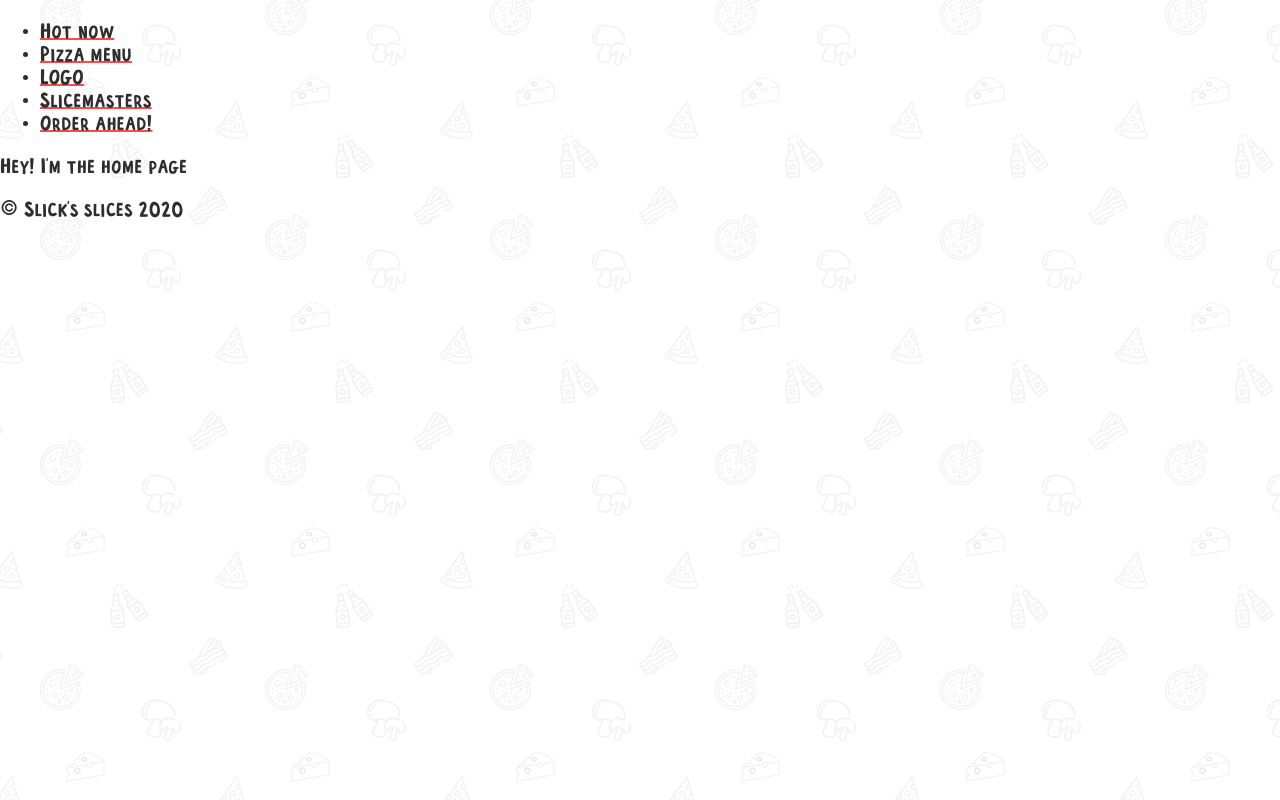
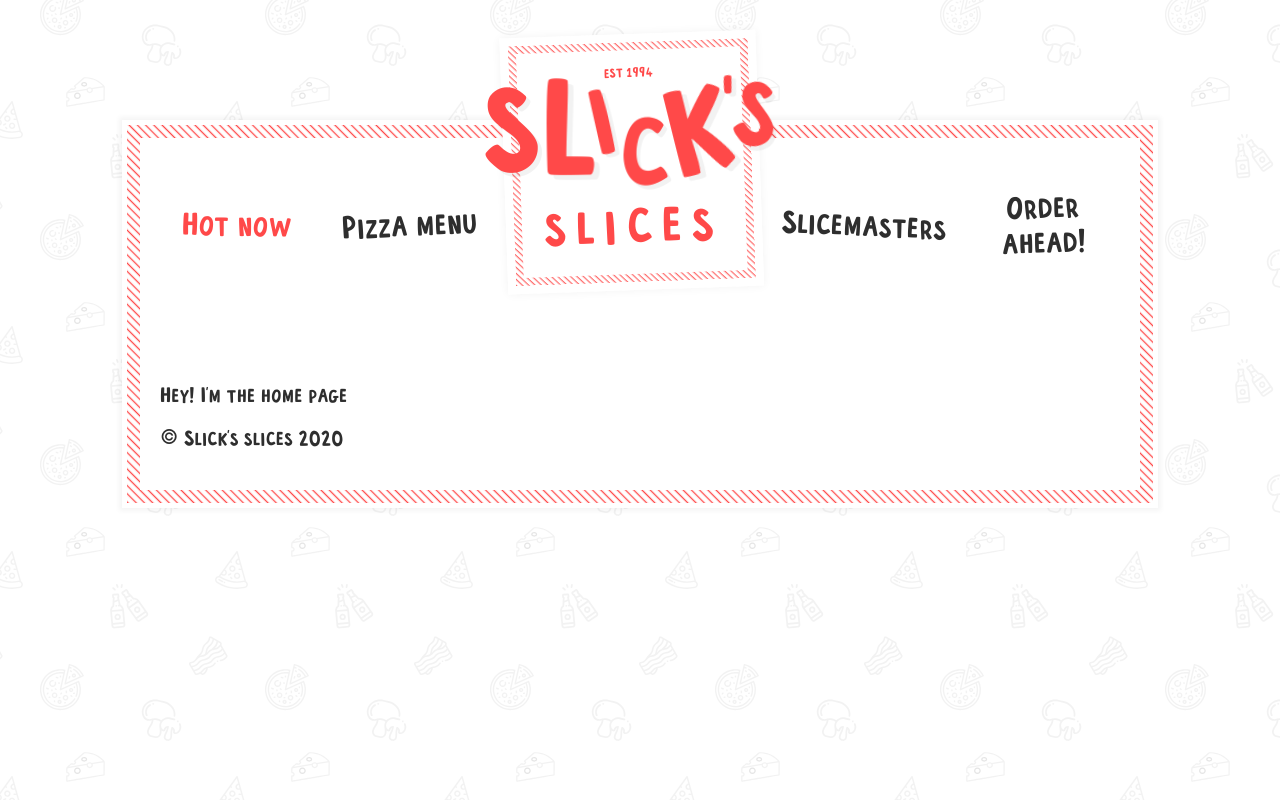
Before and after one commit to codeOfRobin/master-gatsby, a Gatsby site in the folder gatsby/: page / in a window 1280 px wide. Built offline with nearby package versions, Linux system fonts and the light colour scheme; Gatsby itself is replaced by a stand-in of ours.

Commit message:
Styling
Signed-off-by: Robin Malhotra <me@rmalhotra.com>

```diff
--- a/gatsby/src/components/Layout.js
+++ b/gatsby/src/components/Layout.js
@@ -1,18 +1,45 @@
 import React from 'react';
+import styled from 'styled-components';
 import Nav from './Nav';
 import Footer from './Footer';
 import 'normalize.css';
 import GlobalStyles from '../styles/GlobalStyles';
 import Typography from '../styles/Typography';
+import stripes from '../assets/images/stripes.svg';
+
+const SiteBorderStyles = styled.div`
+  max-width: 1000px;
+  margin: 12rem auto 4rem auto;
+  margin-top: clamp(2rem, 10vw, 12rem);
+  background: white url(${stripes});
+  background-size: 80em;
+  padding: 5px;
+  padding: clamp(5px, 1vw, 25px);
+  box-shadow: 0 0 5px 3px rgba(0, 0, 0, 0.044);
+  border: 5px solid white;
+  @media (max-width: 1100px) {
+    margin-left: 1.5rem;
+    margin-right: 1.5rem;
+  }
+`;
+
+const ContentStyles = styled.div`
+  background: white;
+  padding: 2rem;
+`;
 
 export default function Layout({ children }) {
   return (
-    <div>
+    <>
       <GlobalStyles />
       <Typography />
-      <Nav />
-      {children}
-      <Footer />
-    </div>
+      <SiteBorderStyles>
+        <ContentStyles>
+          <Nav />
+          {children}
+          <Footer />
+        </ContentStyles>
+      </SiteBorderStyles>
+    </>
   );
 }
--- /dev/null
+++ b/gatsby/src/components/Logo.js
@@ -0,0 +1,121 @@
+import React from 'react';
+import styled from 'styled-components';
+import stripes from '../assets/images/stripes.svg';
+
+const LogoStyles = styled.div`
+  /* This value controls the entire size of the logo*/
+  font-size: 6px;
+  font-size: clamp(1px, 0.65vw, 8px);
+  width: 30em;
+  height: 30em;
+  box-shadow: 0 0 10px rgba(0, 0, 0, 0.05);
+  margin: 0;
+  --borderSize: 1em;
+  background: white url(${stripes});
+  background-size: 150em;
+  border: var(--borderSize) solid white;
+  display: flex;
+  .inner {
+    margin: var(--borderSize);
+    flex: 1;
+    background: white;
+    display: grid;
+    grid-template-rows: 20% 1fr 1fr;
+    align-content: center;
+  }
+  .est {
+    font-size: 1.5em;
+    align-self: center;
+  }
+  h1 {
+    display: grid;
+    grid-template-rows: 8fr 2fr;
+    align-items: center;
+    margin: 0;
+    grid-row: 2 / span 2;
+    grid-gap: 2em;
+    transform: translateY(-0.7em);
+  }
+
+  .slices {
+    font-size: 3.2em;
+    letter-spacing: 0.2em;
+    transform: translateY(-0.15em);
+  }
+  .slicks {
+    transform: scale(1.4);
+    display: block;
+    text-shadow: 0.18em 0.18em 0 rgba(0, 0, 0, 0.05);
+    perspective: 100px;
+  }
+  .letter {
+    font-size: 5em;
+    color: var(--red);
+    --scale: 1;
+    --rotate: -10deg;
+    --translateX: 0;
+    --translateY: 0;
+    --rotateX: 0deg;
+    transform: scale(var(--scale)) rotate(var(--rotate))
+      translateX(var(--translateX)) translateY(var(--translateY))
+      rotateX(var(--rotateX));
+    display: inline-block;
+    line-height: 1;
+    transition: transform 0.3s;
+    &.S {
+      --translateX: -0.05;
+    }
+    &.l {
+      --rotate: 2deg;
+      --scale: 1.4;
+      --translateX: 0.05em;
+      --translateY: -0.05em;
+    }
+    &.i {
+      --scale: 0.9;
+      --translateY: -0.1em;
+      --translateX: 0.1em;
+    }
+    &.c {
+      --rotate: 3deg;
+      --scale: 0.9;
+      --translateX: 0.1em;
+      --translateY: 0.23em;
+    }
+    &.k {
+      --rotate: -12deg;
+      --scale: 1.2;
+      --translateX: 0.06em;
+    }
+    &.apos {
+      --translateX: 0.1em;
+    }
+    &.s {
+      --rotate: 12deg;
+      --scale: 0.9;
+      --translateY: -0.14em;
+    }
+  }
+`;
+
+export default function Logo() {
+  return (
+    <LogoStyles className="logo">
+      <div className="inner">
+        <span className="est">EST 1994</span>
+        <h1>
+          <span className="slicks">
+            <span className="letter S">S</span>
+            <span className="letter l">l</span>
+            <span className="letter i">i</span>
+            <span className="letter c">c</span>
+            <span className="letter k">k</span>
+            <span className="letter apos">'</span>
+            <span className="letter s">s</span>
+          </span>
+          <span className="slices">slices</span>
+        </h1>
+      </div>
+    </LogoStyles>
+  );
+}
--- a/gatsby/src/components/Nav.js
+++ b/gatsby/src/components/Nav.js
@@ -1,8 +1,55 @@
 import React from 'react';
 import { Link, navigate } from 'gatsby';
+import styled from 'styled-components';
+import Logo from './Logo';
+
+const NavStyles = styled.nav`
+  .logo {
+    transform: translateY(-25%);
+  }
+  margin-bottom: 3rem;
+  ul {
+    margin: 0;
+    padding: 0;
+    text-align: center;
+    list-style: none;
+    grid-gap: 2rem;
+    display: grid;
+    grid-template-columns: 1fr 1fr auto 1fr 1fr;
+    align-items: center;
+    margin-top: -6rem;
+  }
+  li {
+    --rotate: -2deg;
+    transform: rotate(var(--rotate));
+    order: 1;
+    &:nth-child(1) {
+      --rotate: 1deg;
+    }
+    &:nth-child(2) {
+      --rotate: -2.5deg;
+    }
+    &:nth-child(4) {
+      --rotate: 2.5deg;
+    }
+    &:hover {
+      --rotate: 3deg;
+    }
+  }
+  a {
+    font-size: 3rem;
+    text-decoration: none;
+    &:hover {
+      color: var(--red);
+    }
+    &[aria-current='page'] {
+      color: var(--red);
+    }
+  }
+`;
 
 const Nav = () => (
-  <nav>
+  <NavStyles>
     <ul>
       <li>
         <Link to="/">Hot now</Link>
@@ -11,7 +58,9 @@ const Nav = () => (
         <Link to="/pizzas">Pizza menu</Link>
       </li>
       <li>
-        <Link to="/">LOGO</Link>
+        <Link to="/">
+          <Logo />
+        </Link>
       </li>
       <li>
         <Link to="/slicemasters">Slicemasters</Link>
@@ -20,7 +69,7 @@ const Nav = () => (
         <Link to="/order">Order ahead!</Link>
       </li>
     </ul>
-  </nav>
+  </NavStyles>
 );
 
 export default Nav;
```
